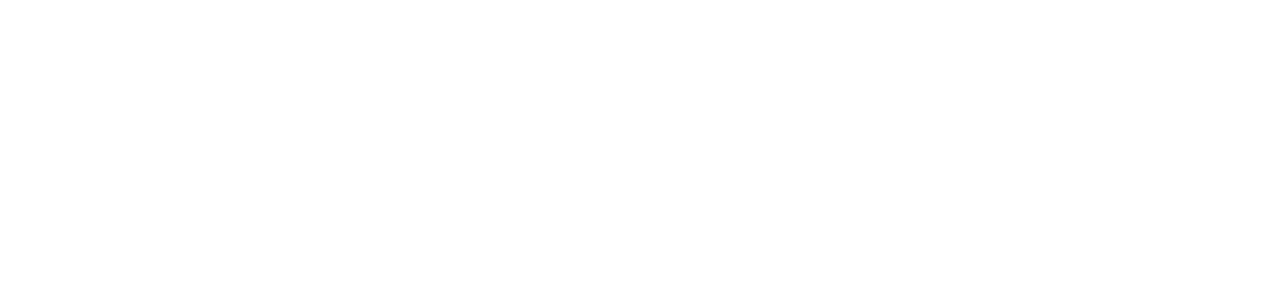
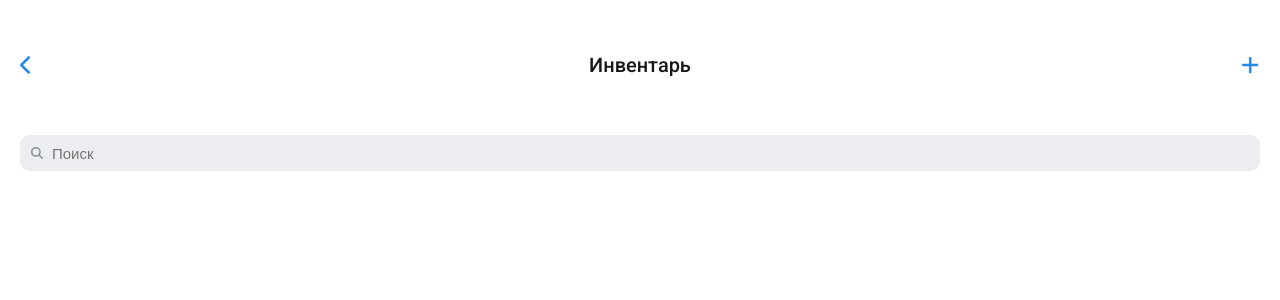
Before and after one commit to Learde/rih-widget-admin, a Vue app: page /inventories in a window 1280 px wide. Before the commit this address had no page. Shown: the top 300 px of the page. Built offline with nearby package versions, Linux system fonts and the light colour scheme.

Commit message:
feat: add inventories pages and search field

```diff
--- a/src/App.vue
+++ b/src/App.vue
@@ -11,6 +11,10 @@
 </script>
 
 <template>
-    <TheHeader v-if="hasHeader" :title="route.meta.title" />
+    <TheHeader
+        v-if="hasHeader"
+        :title="route.meta.title"
+        :add-route-name="route.meta?.addRouteName"
+    />
     <RouterView />
 </template>
--- a/src/assets/base.scss
+++ b/src/assets/base.scss
@@ -6,6 +6,8 @@
     --c-gray-2: #6d7885;
     --c-gray-3: #d7d8d9;
     --c-gray-4: #f2f3f5;
+    --c-gray-5: #818c99;
+    --c-gray-6: #ebedf0;
 }
 
 *,
--- a/src/components/header/TheHeader.vue
+++ b/src/components/header/TheHeader.vue
@@ -1,11 +1,15 @@
 <script setup>
-import { IconChevron } from "@/icones";
+import { IconChevron, IconPlus } from "@/icones";
 import { useRouter } from "vue-router";
 
 defineProps({
     title: {
         type: String,
         default: "",
+    },
+    addRouteName: {
+        type: String,
+        default: null,
     },
 });
 
@@ -18,6 +22,11 @@
         <h2 class="title">
             {{ title }}
         </h2>
+        <IconPlus
+            v-if="Boolean(addRouteName)"
+            class="plus"
+            @click="router.push({ name: addRouteName })"
+        />
     </div>
 </template>
 
@@ -33,6 +42,17 @@
     transform: rotate(180deg) translateY(50%);
 }
 
+.plus {
+    position: absolute;
+    top: 50%;
+    right: 0;
+    width: auto;
+    height: 20px;
+    color: var(--c-primary);
+    cursor: pointer;
+    transform: translateY(-50%);
+}
+
 .title {
     font-size: 20px;
     font-weight: 500;
--- a/src/components/uikit/index.js
+++ b/src/components/uikit/index.js
@@ -1,7 +1,13 @@
 export { default as BaseCheckbox } from "./checkbox/BaseCheckbox.vue";
 export { default as CheckboxWithAdditional } from "./checkbox/CheckboxWithAdditional.vue";
+
 export { default as BaseToggler } from "./toggler/BaseToggler.vue";
+
 export { default as BaseSelectMenu } from "./select/BaseSelectMenu.vue";
+
 export { default as BaseSquareInput } from "./input/BaseSquareInput.vue";
+export { default as BaseSearchInput } from "./input/BaseSearchInput.vue";
+
 export { default as BaseFormGroup } from "./form-group/BaseFormGroup.vue";
+
 export { default as BaseColorPicker } from "./colors/BaseColorPicker.vue";
--- /dev/null
+++ b/src/components/uikit/input/BaseSearchInput.vue
@@ -0,0 +1,43 @@
+<script setup>
+import { IconSearch } from "@/icones";
+</script>
+
+<template>
+    <div class="wrapper">
+        <IconSearch class="icon" />
+        <input class="input" placeholder="Поиск" />
+    </div>
+</template>
+
+<style lang="scss" scoped>
+.input {
+    width: 100%;
+    height: 36px;
+    padding-left: 32px;
+    font-size: 15px;
+    font-weight: 500;
+    color: var(--c-gray-5);
+    background-color: var(--c-gray-6);
+    border: none;
+    border-radius: 10px;
+
+    &::placeholder {
+        font-weight: 500;
+        opacity: 1;
+    }
+}
+
+.icon {
+    position: absolute;
+    top: 50%;
+    left: 11px;
+    width: 12px;
+    height: auto;
+    color: var(--c-gray-5);
+    transform: translateY(-50%);
+}
+
+.wrapper {
+    position: relative;
+}
+</style>
--- /dev/null
+++ b/src/icones/IconPlus.vue
@@ -0,0 +1,10 @@
+<template>
+    <svg xmlns="http://www.w3.org/2000/svg" width="0.88em" height="1em" viewBox="0 0 448 512">
+        <path
+            fill="currentColor"
+            d="M240 80c0-17.7-14.3-32-32-32s-32 14.3-32 32v144H32c-17.7 0-32 14.3-32 32s14.3 32 32 32h144v144c0 17.7 14.3 32 32 32s32-14.3 32-32V288h144c17.7 0 32-14.3 32-32s-14.3-32-32-32H240V80z"
+        ></path>
+    </svg>
+</template>
+
+<script setup></script>
--- /dev/null
+++ b/src/icones/IconSearch.vue
@@ -0,0 +1,10 @@
+<template>
+    <svg xmlns="http://www.w3.org/2000/svg" width="1em" height="1em" viewBox="0 0 512 512">
+        <path
+            fill="currentColor"
+            d="M416 208c0 45.9-14.9 88.3-40 122.7l126.6 126.7c12.5 12.5 12.5 32.8 0 45.3s-32.8 12.5-45.3 0L330.7 376c-34.4 25.2-76.8 40-122.7 40C93.1 416 0 322.9 0 208S93.1 0 208 0s208 93.1 208 208zM208 352a144 144 0 1 0 0-288a144 144 0 1 0 0 288z"
+        ></path>
+    </svg>
+</template>
+
+<script setup></script>
--- a/src/icones/index.js
+++ b/src/icones/index.js
@@ -5,3 +5,5 @@
 export { default as IconChevron } from "./IconChevron.vue";
 export { default as IconCheck } from "./IconCheck.vue";
 export { default as IconRIHLogo } from "./IconRIHLogo.vue";
+export { default as IconPlus } from "./IconPlus.vue";
+export { default as IconSearch } from "./IconSearch.vue";
--- a/src/router/index.js
+++ b/src/router/index.js
@@ -16,6 +16,22 @@
             },
             component: () => import("@/views/SettingsPage.vue"),
         },
+        {
+            path: "/inventories",
+            name: "Inventories",
+            meta: {
+                title: "Инвентарь",
+                addRouteName: "AddInventory",
+            },
+            component: () => import("@/views/InventoriesPage.vue"),
+        },
+        {
+            path: "/inventories/add",
+            name: "AddInventory",
+            meta: {
+                title: "Добавить инвентарь",
+            },
+        },
     ],
 });
 
--- a/src/views/HomePage.vue
+++ b/src/views/HomePage.vue
@@ -13,7 +13,7 @@
 
 <template>
     <main class="main">
-        <RouterLink class="link" :to="{ name: 'Settings' }">
+        <RouterLink class="link" :to="{ name: 'Inventories' }">
             <div class="icon-wrapper"><IconInventory class="icon" /></div>
             <span>Склад инвентаря</span> <IconChevron class="chevron" />
         </RouterLink>
--- /dev/null
+++ b/src/views/InventoriesPage.vue
@@ -0,0 +1,20 @@
+<script setup>
+import { BaseSearchInput } from "@/components";
+</script>
+
+<template>
+    <div class="inventories-page">
+        <BaseSearchInput class="search-input" />
+    </div>
+</template>
+
+<style lang="scss" scoped>
+.inventories-page {
+    display: flex;
+    flex-direction: column;
+}
+
+.search-input {
+    width: 100%;
+}
+</style>
--- /dev/null
+++ b/src/views/InventoryAddPage.vue
@@ -0,0 +1,5 @@
+<script setup></script>
+
+<template>
+    <div></div>
+</template>
```
